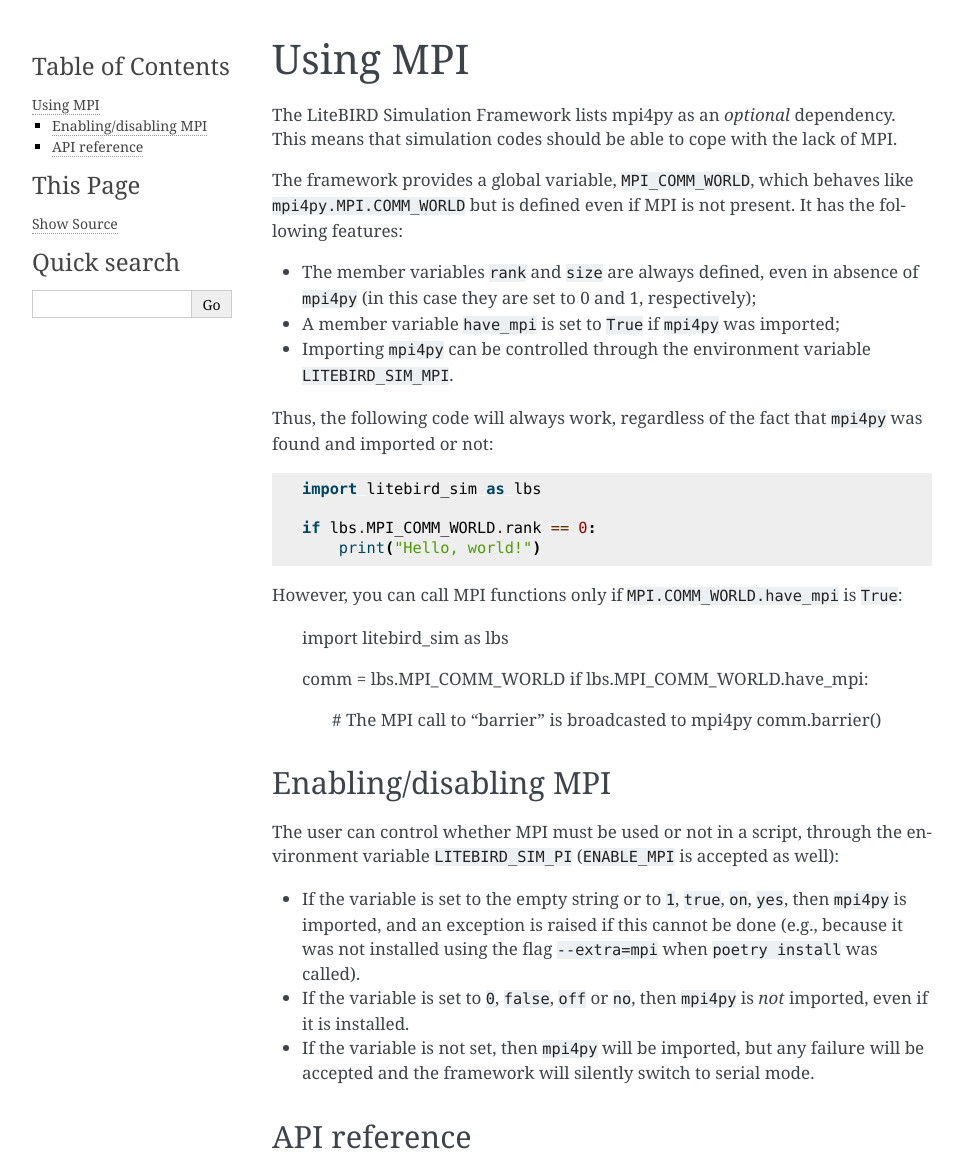
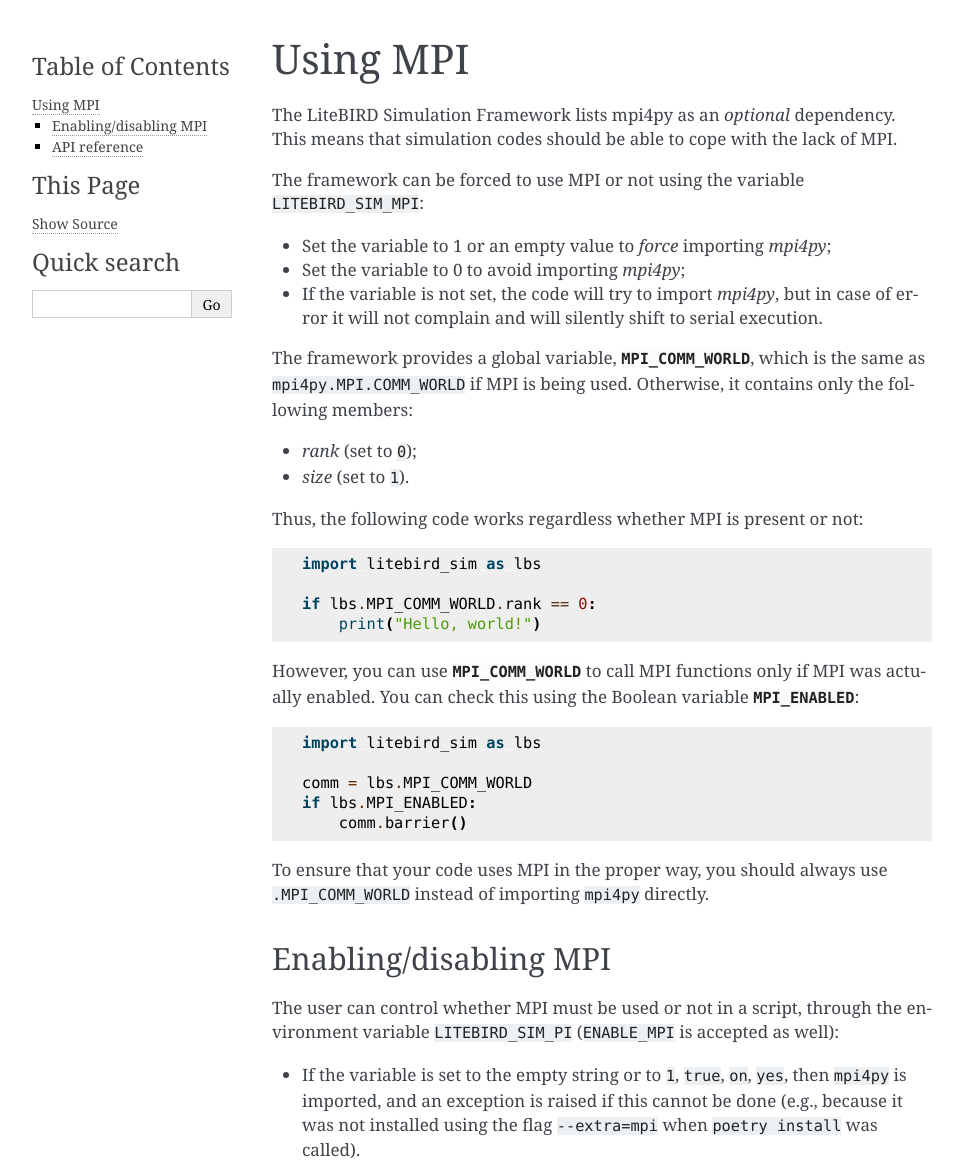
Before and after one commit to litebird/litebird_sim, a Sphinx documentation site: the page built from docs/source/mpi.rst, in a window 1280 px wide, cut to the strip 0-1163 px from the top of the page. Shown: the whole strip, without its empty margins (148-1111 px from the left). Built offline with Sphinx 7.4.7, drawn with Linux system fonts in a browser that asks for light colours.

```diff
--- a/docs/source/mpi.rst
+++ b/docs/source/mpi.rst
@@ -7,36 +7,43 @@ The LiteBIRD Simulation Framework lists mpi4py as an *optional*
 dependency. This means that simulation codes should be able to cope
 with the lack of MPI.
 
-The framework provides a global variable, ``MPI_COMM_WORLD``, which
-behaves like ``mpi4py.MPI.COMM_WORLD`` but is defined even if MPI is
-not present. It has the following features:
+The framework can be forced to use MPI or not using the variable
+``LITEBIRD_SIM_MPI``:
 
-- The member variables ``rank`` and ``size`` are always defined, even
-  in absence of ``mpi4py`` (in this case they are set to 0 and 1,
-  respectively);
-- A member variable ``have_mpi`` is set to ``True`` if ``mpi4py`` was
-  imported;
-- Importing ``mpi4py`` can be controlled through the environment
-  variable ``LITEBIRD_SIM_MPI``.
+- Set the variable to 1 or an empty value to *force* importing `mpi4py`;
+- Set the variable to 0 to avoid importing `mpi4py`;
+- If the variable is not set, the code will try to import `mpi4py`,
+  but in case of error it will not complain and will silently shift to
+  serial execution.
 
-Thus, the following code will always work, regardless of the fact that
-``mpi4py`` was found and imported or not::
+The framework provides a global variable, :data:`.MPI_COMM_WORLD`,
+which is the same as ``mpi4py.MPI.COMM_WORLD`` if MPI is being used.
+Otherwise, it contains only the following members:
+
+- `rank` (set to ``0``);
+- `size` (set to ``1``).
+
+Thus, the following code works regardless whether MPI is present or
+not::
 
   import litebird_sim as lbs
 
   if lbs.MPI_COMM_WORLD.rank == 0:
       print("Hello, world!")
 
-However, you can call MPI functions only if
-``MPI.COMM_WORLD.have_mpi`` is ``True``:
+However, you can use :data:`.MPI_COMM_WORLD` to call MPI functions
+only if MPI was actually enabled. You can check this using the Boolean
+variable :data:`.MPI_ENABLED`::
 
   import litebird_sim as lbs
 
   comm = lbs.MPI_COMM_WORLD
-  if lbs.MPI_COMM_WORLD.have_mpi:
-      # The MPI call to "barrier" is broadcasted to mpi4py
+  if lbs.MPI_ENABLED:
       comm.barrier()
 
+
+To ensure that your code uses MPI in the proper way, you should always
+use ``.MPI_COMM_WORLD`` instead of importing ``mpi4py`` directly.
 
 
 Enabling/disabling MPI
--- a/litebird_sim/__init__.py
+++ b/litebird_sim/__init__.py
@@ -11,7 +11,7 @@ from .healpix import (
     write_healpix_map_to_hdu,
     write_healpix_map_to_file,
 )
-from .mpi import MpiWrapper, MPI_COMM_WORLD
+from .mpi import MPI_COMM_WORLD, MPI_ENABLED, MPI_CONFIGURATION
 from .observations import Observation
 from .simulations import Simulation
 
@@ -30,8 +30,9 @@ __all__ = [
     "distribute_evenly",
     "distribute_optimally",
     # mpi.py
-    "MpiWrapper",
     "MPI_COMM_WORLD",
+    "MPI_ENABLED",
+    "MPI_CONFIGURATION",
     # observations.py
     "Observation",
     # detectors.py
```
Also changed, not shown: 3 other files.
